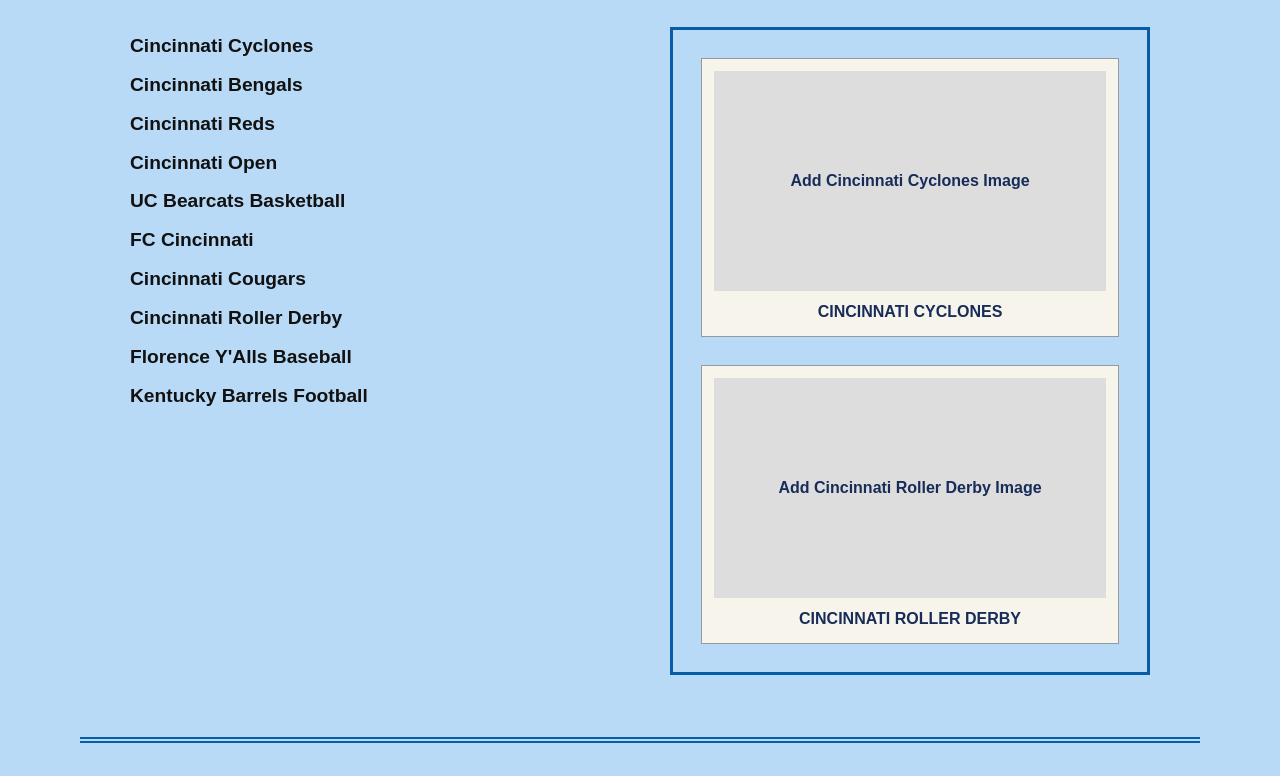
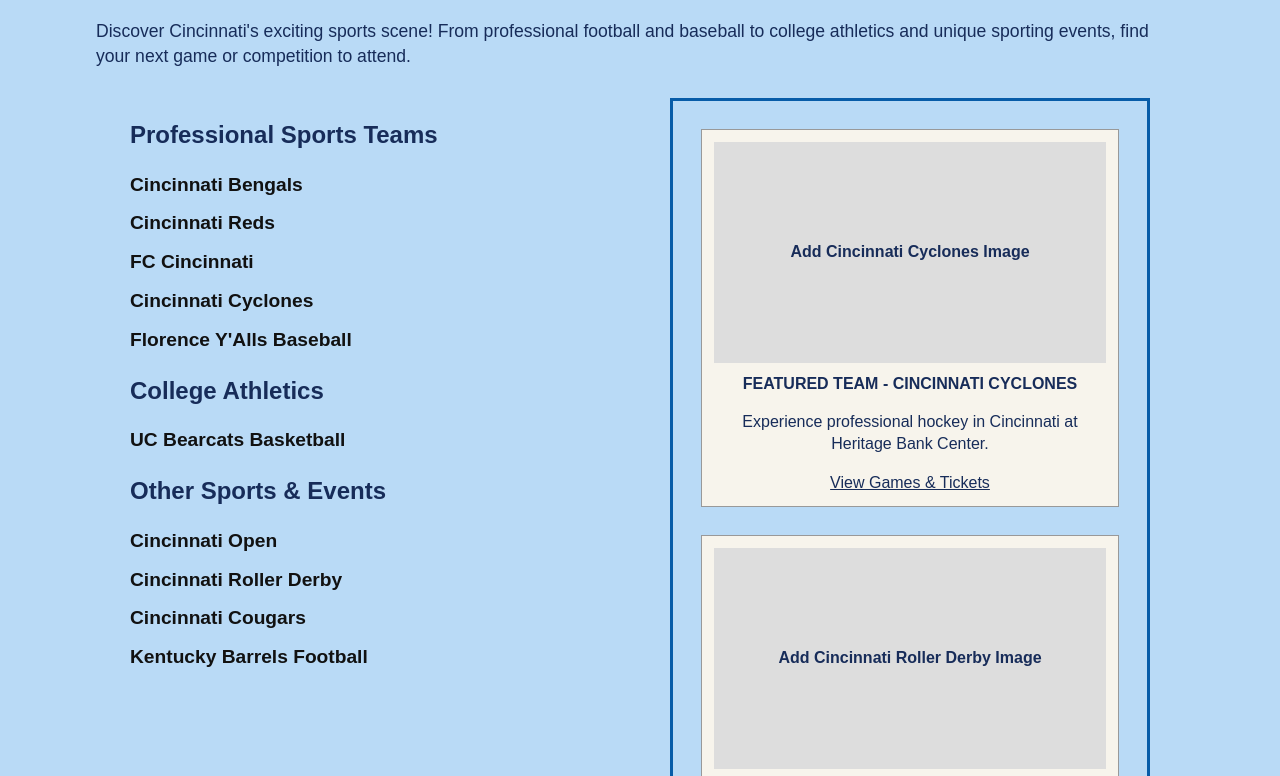
Before and after one commit to Paffluke23/Mount-and-About, a plain HTML site: page sports.html in a window 1280 px wide. Shown: the part 176-952 px from the top of the page. Drawn offline with Linux system fonts and the light colour scheme.

Commit message:
Update sports.html

```diff
--- a/sports.html
+++ b/sports.html
@@ -1,3 +1,4 @@
+
 <!DOCTYPE html>
 <html lang="en">
 <head>
@@ -6,10 +7,8 @@
 
   <title>Sports | Mount & About</title>
 
-  <meta
-    name="description"
-    content="Explore Cincinnati sports teams and events."
-  >
+  <meta name="description"
+    content="Explore professional sports, college athletics, and sporting events around Cincinnati.">
 
   <link rel="stylesheet" href="css/styles.css">
 </head>
@@ -22,35 +21,153 @@
 
     <h1 class="title display">Sports</h1>
 
+    <p class="category-intro">
+      Discover Cincinnati's exciting sports scene!
+      From professional football and baseball to college
+      athletics and unique sporting events, find your next
+      game or competition to attend.
+    </p>
+
     <section class="category-grid">
 
-      <div>
-        <ul class="place-list">
+      <div class="sports-groups">
 
-          <li><a href="https://www.google.com/search?q=Cincinnati+Cyclones" target="_blank">Cincinnati Cyclones</a></li>
-          <li><a href="https://www.google.com/search?q=Cincinnati+Bengals" target="_blank">Cincinnati Bengals</a></li>
-          <li><a href="https://www.google.com/search?q=Cincinnati+Reds" target="_blank">Cincinnati Reds</a></li>
-          <li><a href="https://www.google.com/search?q=Cincinnati+Open+Tennis" target="_blank">Cincinnati Open</a></li>
-          <li><a href="https://www.google.com/search?q=UC+Bearcats+Basketball" target="_blank">UC Bearcats Basketball</a></li>
-          <li><a href="https://www.google.com/search?q=FC+Cincinnati" target="_blank">FC Cincinnati</a></li>
-          <li><a href="https://www.google.com/search?q=Cincinnati+Cougars" target="_blank">Cincinnati Cougars</a></li>
-          <li><a href="https://www.google.com/search?q=Cincinnati+Roller+Derby" target="_blank">Cincinnati Roller Derby</a></li>
-          <li><a href="https://www.google.com/search?q=Florence+Yalls+Baseball" target="_blank">Florence Y'Alls Baseball</a></li>
-          <li><a href="https://www.google.com/search?q=Kentucky+Barrels+Football" target="_blank">Kentucky Barrels Football</a></li>
+        <!-- PROFESSIONAL SPORTS -->
+        <section class="sports-group">
+          <h2>Professional Sports Teams</h2>
 
-        </ul>
+          <ul class="place-list">
+
+            <li>
+              <a href="https://www.bengals.com/"
+                 target="_blank" rel="noopener noreferrer">
+                Cincinnati Bengals
+              </a>
+            </li>
+
+            <li>
+              <a href="https://www.mlb.com/reds"
+                 target="_blank" rel="noopener noreferrer">
+                Cincinnati Reds
+              </a>
+            </li>
+
+            <li>
+              <a href="https://www.fccincinnati.com/"
+                 target="_blank" rel="noopener noreferrer">
+                FC Cincinnati
+              </a>
+            </li>
+
+            <li>
+              <a href="https://cycloneshockey.com/"
+                 target="_blank" rel="noopener noreferrer">
+                Cincinnati Cyclones
+              </a>
+            </li>
+
+            <li>
+              <a href="https://florenceyalls.com/"
+                 target="_blank" rel="noopener noreferrer">
+                Florence Y'Alls Baseball
+              </a>
+            </li>
+
+          </ul>
+        </section>
+
+        <!-- COLLEGE SPORTS -->
+        <section class="sports-group">
+          <h2>College Athletics</h2>
+
+          <ul class="place-list">
+
+            <li>
+              <a href="https://gobearcats.com/"
+                 target="_blank" rel="noopener noreferrer">
+                UC Bearcats Basketball
+              </a>
+            </li>
+
+          </ul>
+        </section>
+
+        <!-- OTHER SPORTS & EVENTS -->
+        <section class="sports-group">
+          <h2>Other Sports & Events</h2>
+
+          <ul class="place-list">
+
+            <li>
+              <a href="https://cincinnatiopen.com/"
+                 target="_blank" rel="noopener noreferrer">
+                Cincinnati Open
+              </a>
+            </li>
+
+            <li>
+              <a href="https://www.cincinnatirollerderby.com/"
+                 target="_blank" rel="noopener noreferrer">
+                Cincinnati Roller Derby
+              </a>
+            </li>
+
+            <li>
+              <a href="https://www.google.com/search?q=Cincinnati+Cougars+sports"
+                 target="_blank" rel="noopener noreferrer">
+                Cincinnati Cougars
+              </a>
+            </li>
+
+            <li>
+              <a href="https://www.google.com/search?q=Kentucky+Barrels+Football"
+                 target="_blank" rel="noopener noreferrer">
+                Kentucky Barrels Football
+              </a>
+            </li>
+
+          </ul>
+        </section>
+
       </div>
 
+      <!-- FEATURED SPORTS -->
       <aside class="highlights">
 
         <article class="highlight">
-          <div class="art">Add Cincinnati Cyclones Image</div>
-          <strong>Cincinnati Cyclones</strong>
+          <div class="art">
+            Add Cincinnati Cyclones Image
+          </div>
+
+          <strong>Featured Team - Cincinnati Cyclones</strong>
+
+          <p>
+            Experience professional hockey in Cincinnati
+            at Heritage Bank Center.
+          </p>
+
+          <a href="https://cycloneshockey.com/"
+             target="_blank" rel="noopener noreferrer">
+            View Games & Tickets
+          </a>
         </article>
 
         <article class="highlight">
-          <div class="art">Add Cincinnati Roller Derby Image</div>
-          <strong>Cincinnati Roller Derby</strong>
+          <div class="art">
+            Add Cincinnati Roller Derby Image
+          </div>
+
+          <strong>Featured Sport - Cincinnati Roller Derby</strong>
+
+          <p>
+            Discover exciting local roller derby competitions
+            and upcoming events.
+          </p>
+
+          <a href="https://www.cincinnatirollerderby.com/"
+             target="_blank" rel="noopener noreferrer">
+            Visit Website
+          </a>
         </article>
 
       </aside>
@@ -59,17 +176,25 @@
 
     <hr class="rule">
 
+    <!-- SPORTS MAP -->
     <section class="map">
+
       <h2 class="display">Map</h2>
 
       <div class="map-box">
-        <a
-          href="https://www.google.com/maps/search/?api=1&query=Sports+Cincinnati+Ohio"
-          target="_blank"
-        >
-          View Cincinnati Sports on Google Maps
-        </a>
+
+        <iframe
+          title="Cincinnati Sports Map"
+          src="https://www.google.com/maps?q=Sports+Stadiums+Cincinnati+Ohio&output=embed"
+          width="100%"
+          height="350"
+          style="border:0;"
+          loading="lazy"
+          referrerpolicy="no-referrer-when-downgrade">
+        </iframe>
+
       </div>
+
     </section>
 
   </main>
```
